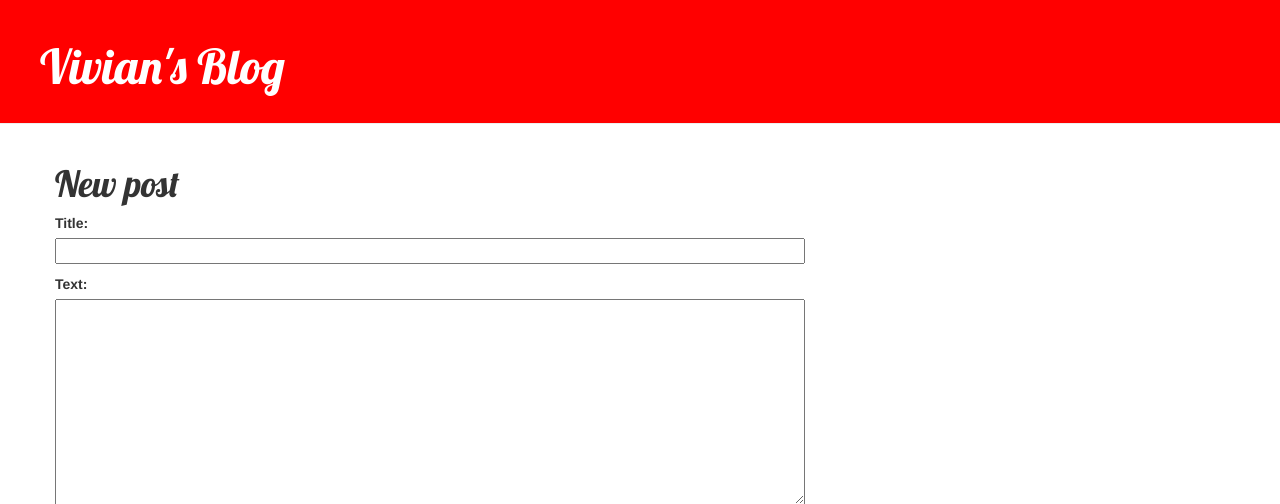
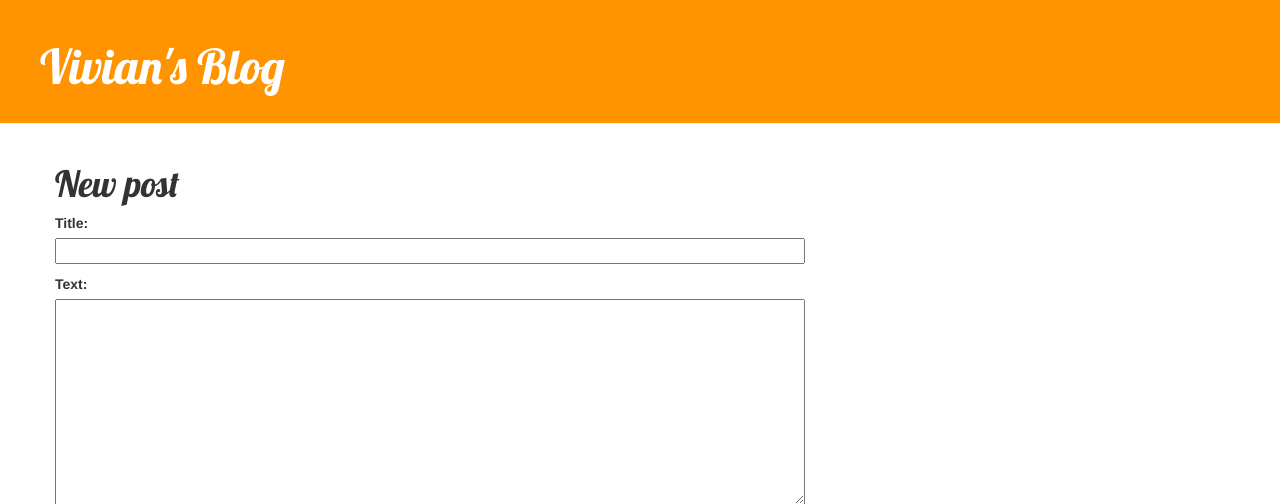
Before and after one commit to VPhung24/my-first-blog, a Django app: page /post/new/ in a window 1280 px wide. Shown: the top 504 px of the page. Run offline with Django 3.2, Linux system fonts and the light colour scheme; some libraries are stand-ins or nearby versions.

Commit message:
changes to edit pages

```diff
--- a/blog/static/css/blog.css
+++ b/blog/static/css/blog.css
@@ -1,12 +1,12 @@
 h1 a {
-    color: red;
+    color: #ff9300;
     font-family: 'Lobster';
 }
 body {
     padding-left: 0px;
 }
 .page-header {
-    background-color: red;
+    background-color: #ff9400;
     margin-top: 0;
     padding: 20px 20px 20px 40px;
 }
@@ -38,7 +38,7 @@ h1, h2, h3, h4 {
 }
 
 .top-menu, .top-menu:hover, .top-menu:visited {
-    color: #ffffff;
+    color: red;
     float: right;
     font-size: 26pt;
     margin-right: 20px;
```
